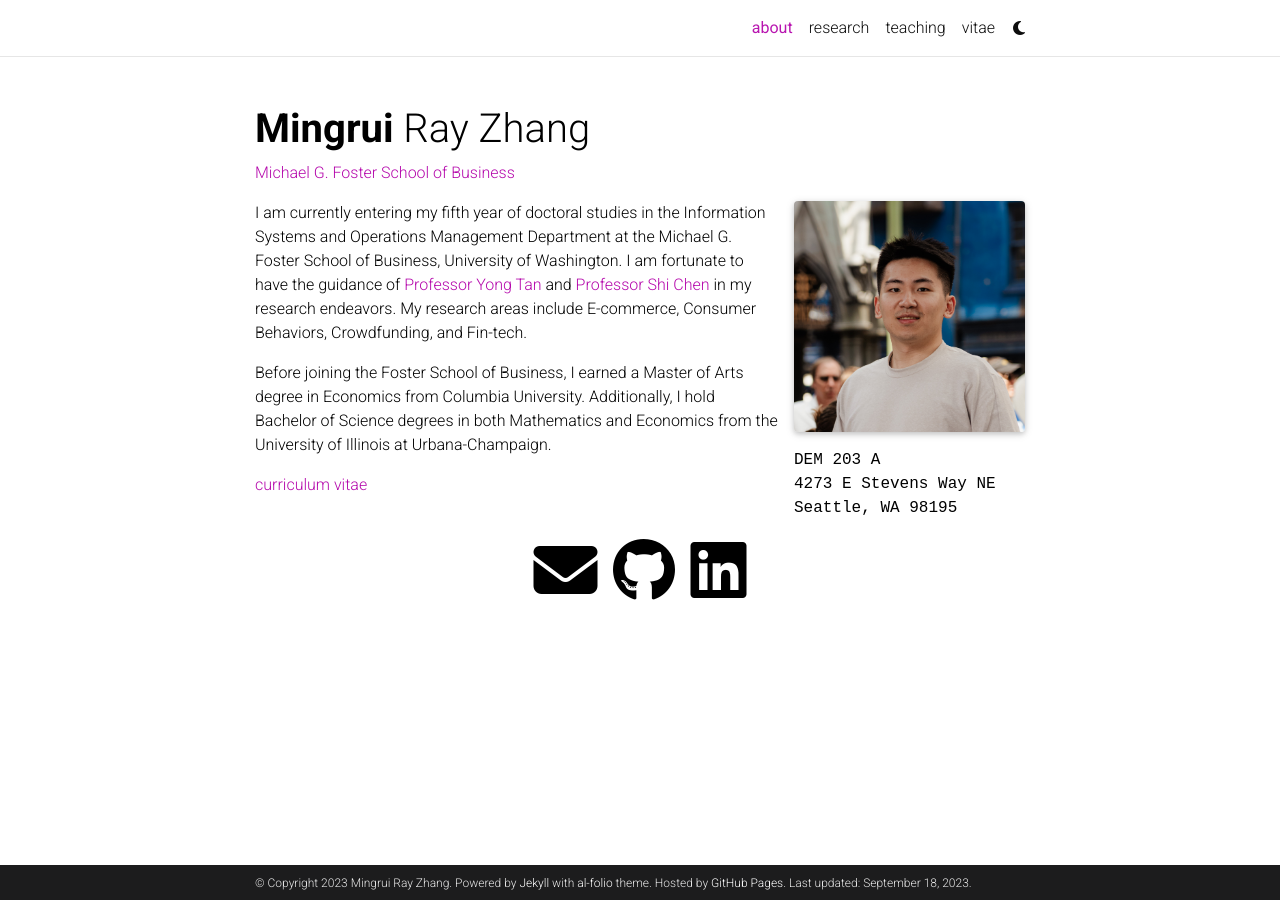
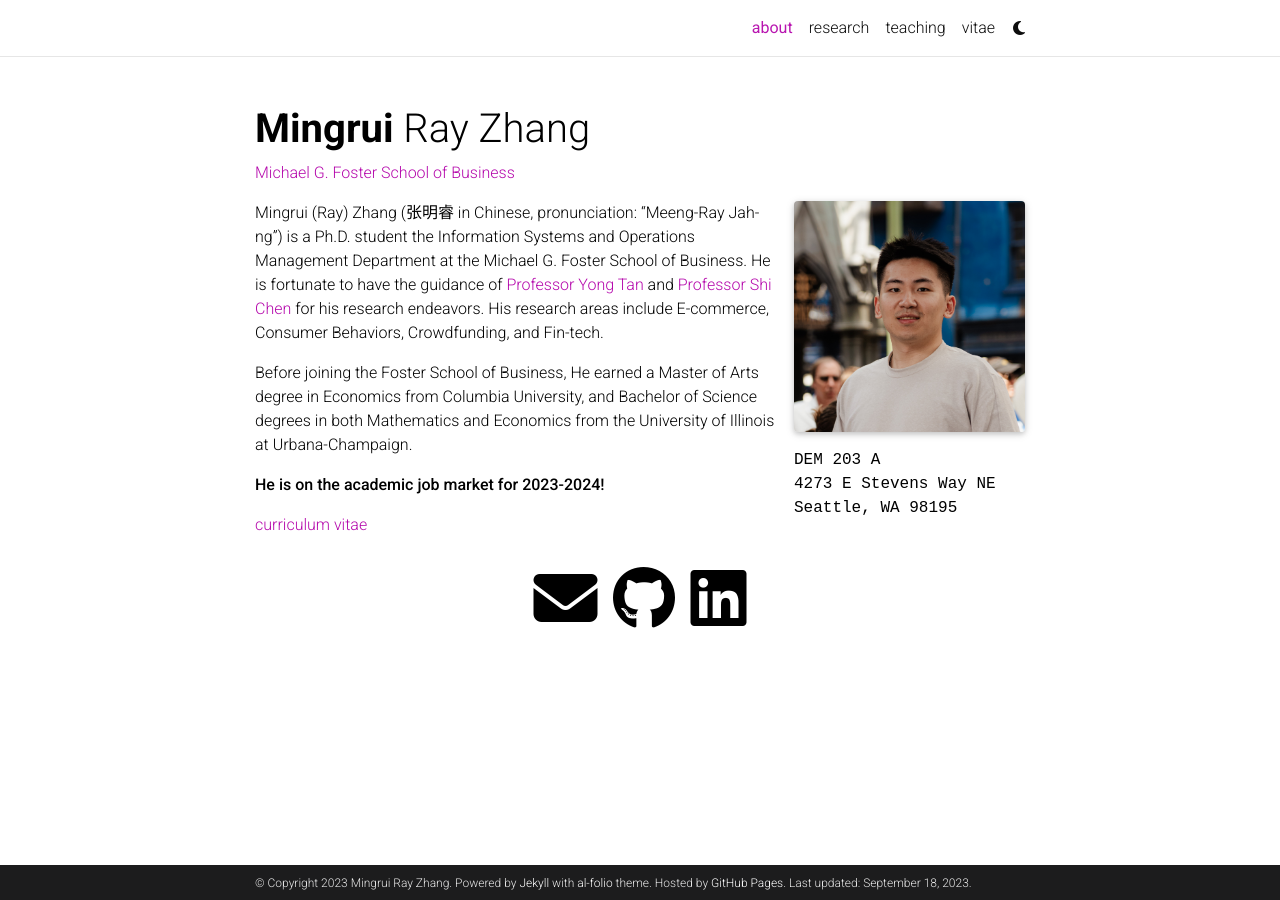
Before and after one commit to MingruiRayZhang/MingruiRayZhang.github.io, a Jekyll site: the page built from _pages/about.md, in a window 1280 px wide. Built offline with Jekyll 4.4.1, drawn with Linux system fonts in a browser that asks for light colours; comment, search, counter and statistics services are not loaded; a style sheet for code colours, icons or effects is not loaded.

Commit message:
Update about.md

```diff
--- a/_pages/about.md
+++ b/_pages/about.md
@@ -19,8 +19,10 @@ selected_papers: false # includes a list of papers marked as "selected={true}"
 social: true  # includes social icons at the bottom of the page
 ---
 
-I am currently entering my fifth year of doctoral studies in the Information Systems and Operations Management Department at the Michael G. Foster School of Business, University of Washington. I am fortunate to have the guidance of [Professor Yong Tan](https://foster.uw.edu/faculty-research/directory/yong-tan/) and [Professor Shi Chen](https://foster.uw.edu/faculty-research/directory/shi-chen/) in my research endeavors. My research areas include E-commerce, Consumer Behaviors, Crowdfunding, and Fin-tech.
+Mingrui (Ray) Zhang (张明睿 in Chinese, pronunciation: "Meeng-Ray Jah-ng") is a Ph.D. student the Information Systems and Operations Management Department at the Michael G. Foster School of Business. He is fortunate to have the guidance of [Professor Yong Tan](https://foster.uw.edu/faculty-research/directory/yong-tan/) and [Professor Shi Chen](https://foster.uw.edu/faculty-research/directory/shi-chen/) for his research endeavors. His research areas include E-commerce, Consumer Behaviors, Crowdfunding, and Fin-tech.
 
-Before joining the Foster School of Business, I earned a Master of Arts degree in Economics from Columbia University. Additionally, I hold Bachelor of Science degrees in both Mathematics and Economics from the University of Illinois at Urbana-Champaign.
+Before joining the Foster School of Business, He earned a Master of Arts degree in Economics from Columbia University, and Bachelor of Science degrees in both Mathematics and Economics from the University of Illinois at Urbana-Champaign.
+
+**He is on the academic job market for 2023-2024!**
 
 [curriculum vitae](https://mingruirayzhang.github.io/assets/pdf/Mingrui_Zhang_CV.pdf)
```
